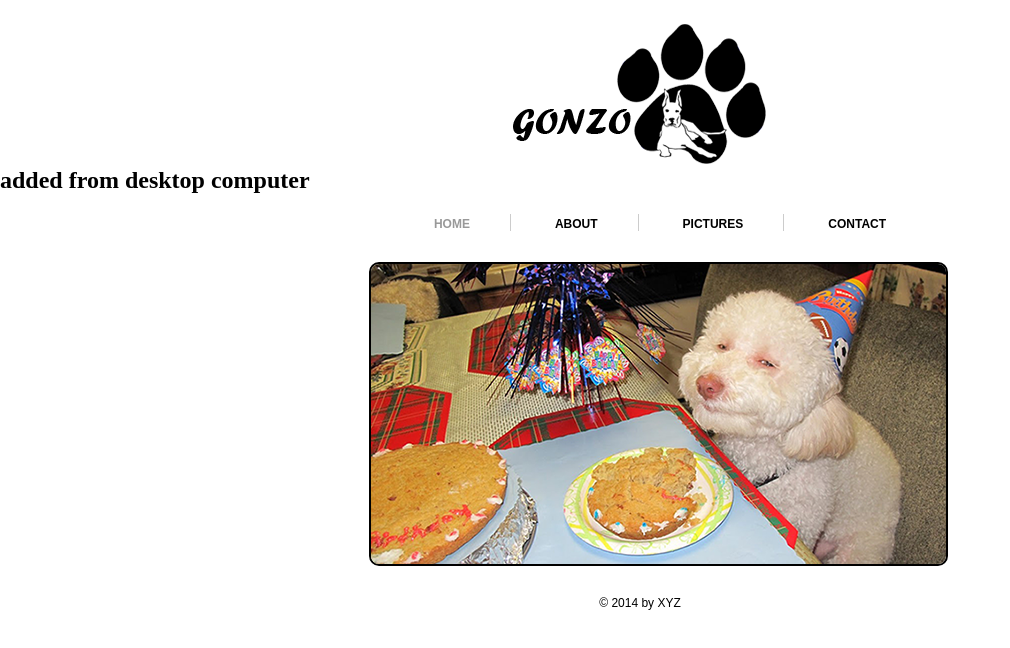
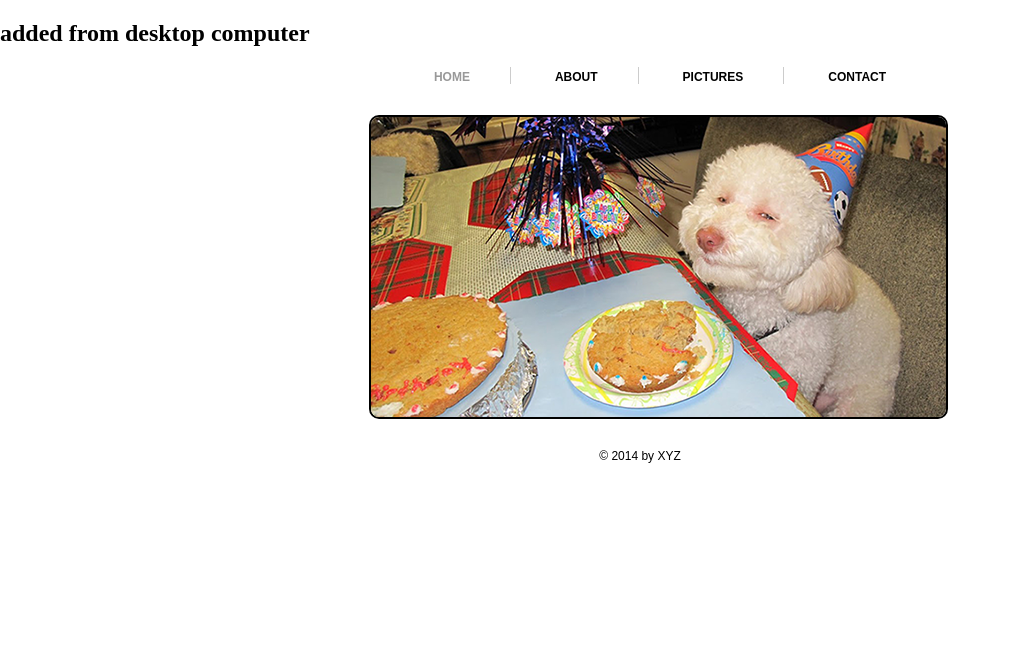
Before and after one commit to mrRajopadhyaya/dogs, a plain HTML site: page index.html in a window 1280 px wide. Shown: the whole page, without its empty margins (0-1010 px from the left). Drawn offline with Linux system fonts and the light colour scheme.

Commit message:
remove line

```diff
--- a/index.html
+++ b/index.html
@@ -14,7 +14,7 @@
 
 		<div class="logo">
 
-			<h1><a href="#">GONZO</a></h1>
+
 			<h2>added from desktop computer</h2>
 
 		</div>
```
